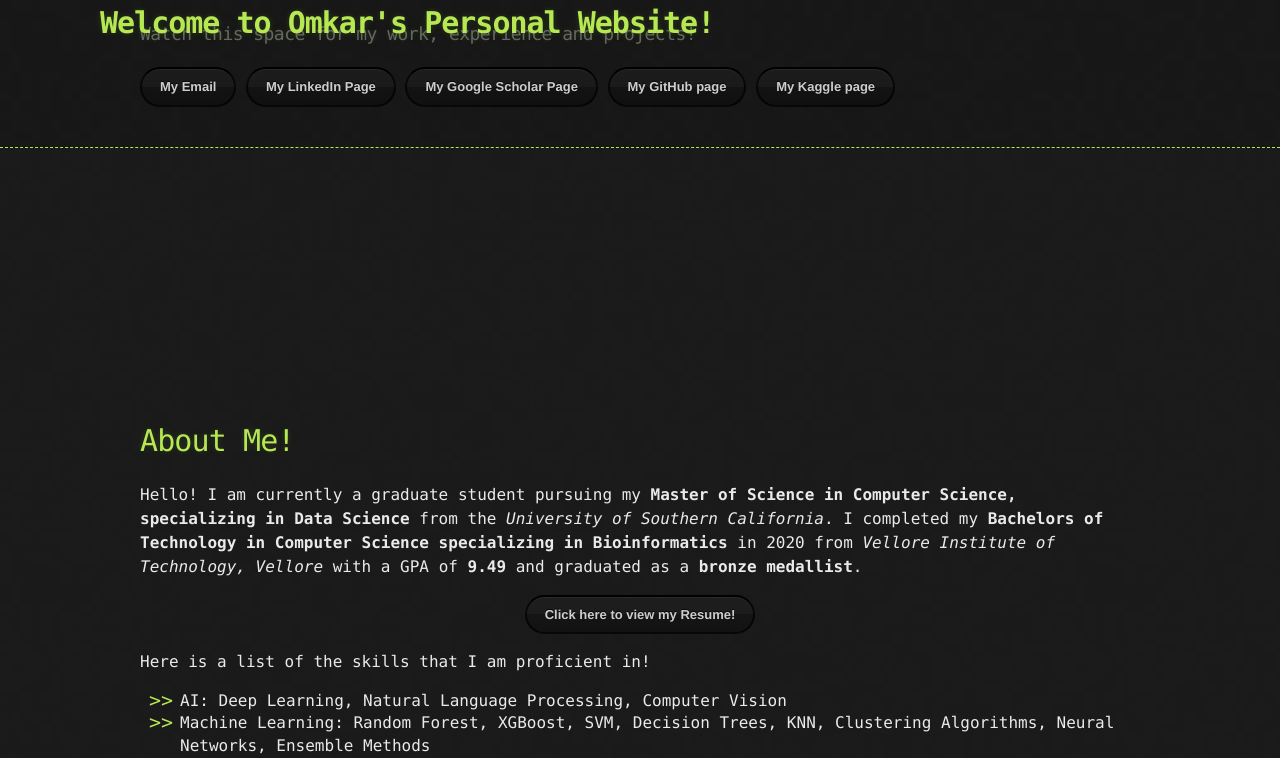
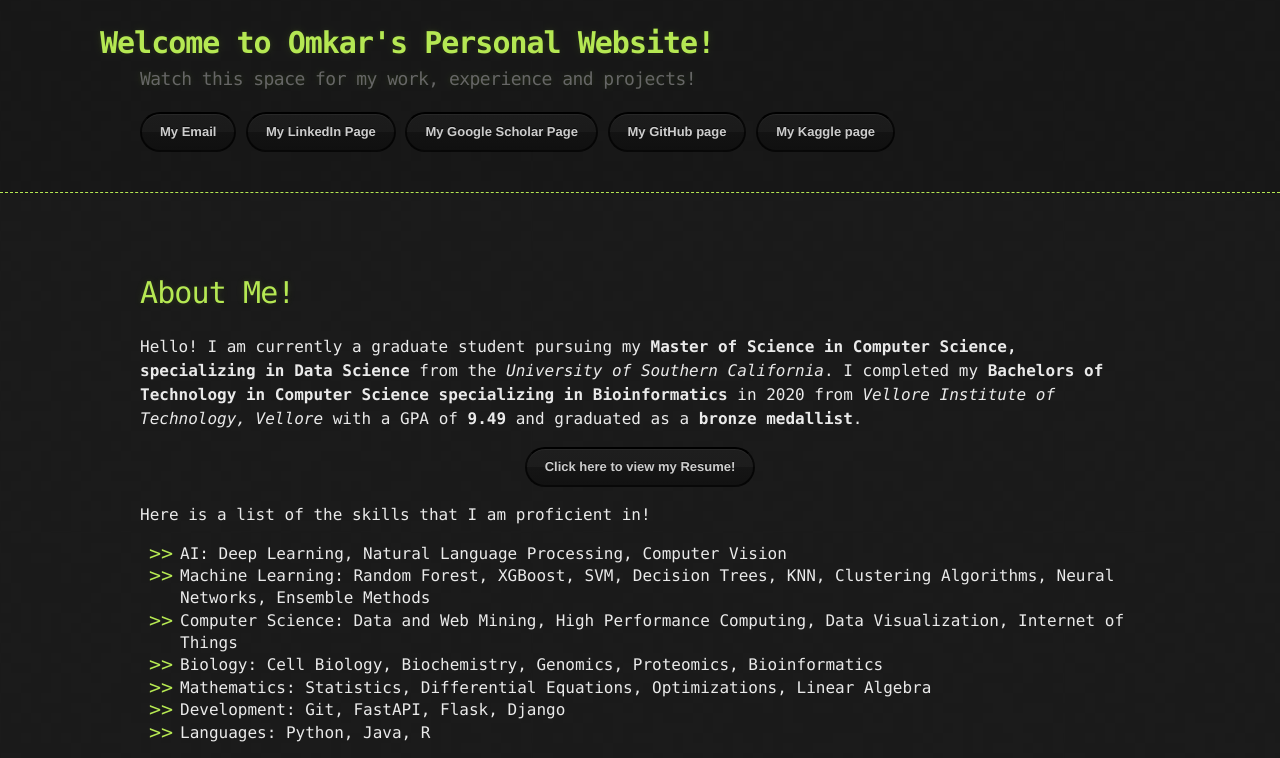
Before and after one commit to osabnis/osabnis.github.io, a Jekyll site: the page built from index.md, in a window 1280 px wide and 1400 px high. Shown: the top 758 px of the window. Built offline with Jekyll 4.4.1, drawn with Linux system fonts in a browser that asks for light colours; our own code applies the rules of GitHub Pages for plain Markdown files.

Commit message:
Update jekyll-theme-hacker.scss

```diff
--- a/_sass/jekyll-theme-hacker.scss
+++ b/_sass/jekyll-theme-hacker.scss
@@ -57,12 +57,12 @@ header {
   border-bottom: 1px dashed $conifer; //header;
   padding: 20px 0;
   margin: 0 0 40px 0;
+  top: 0px !important;
+  position: fixed;
 }
 
 header h1 {
   font-size: 30px;
-  top: 0px !important;
-  position: fixed;
   line-height: 1.5;
   margin: 0 0 0 -40px;
   font-weight: bold;
```
